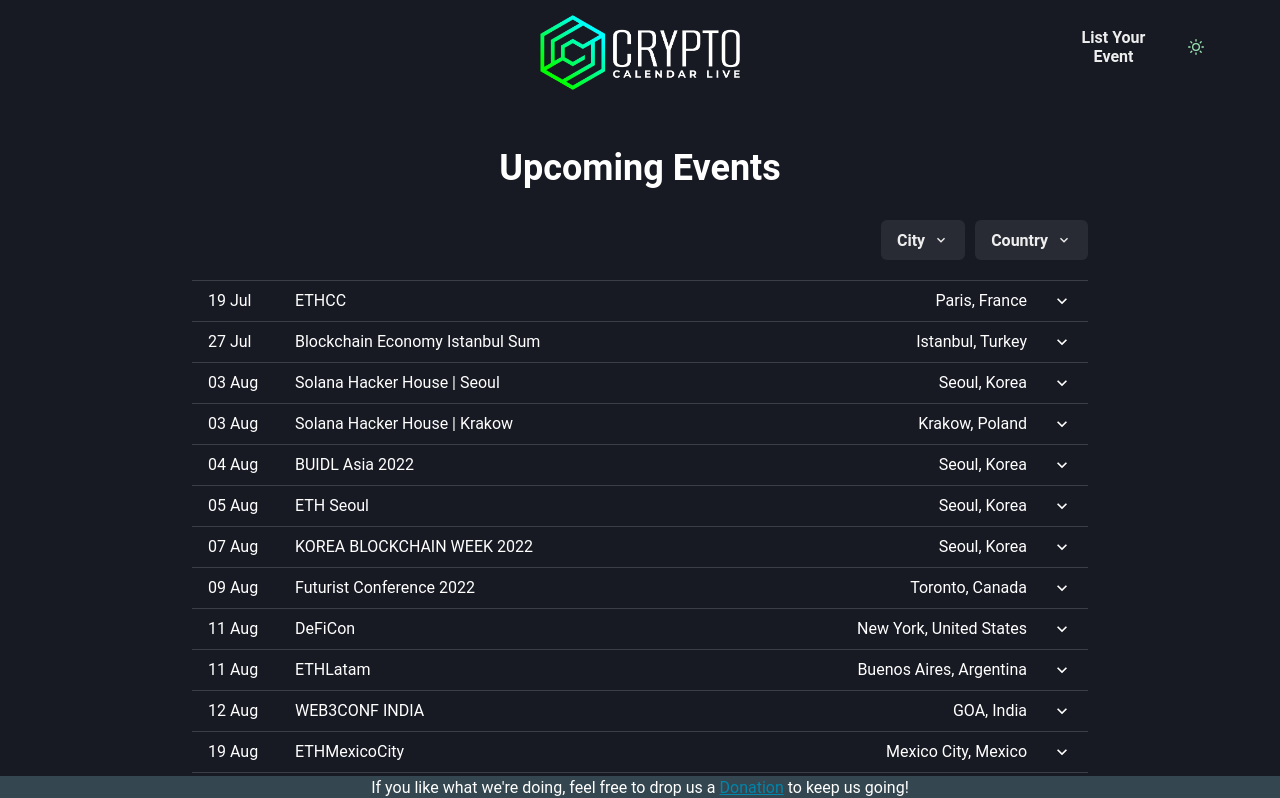
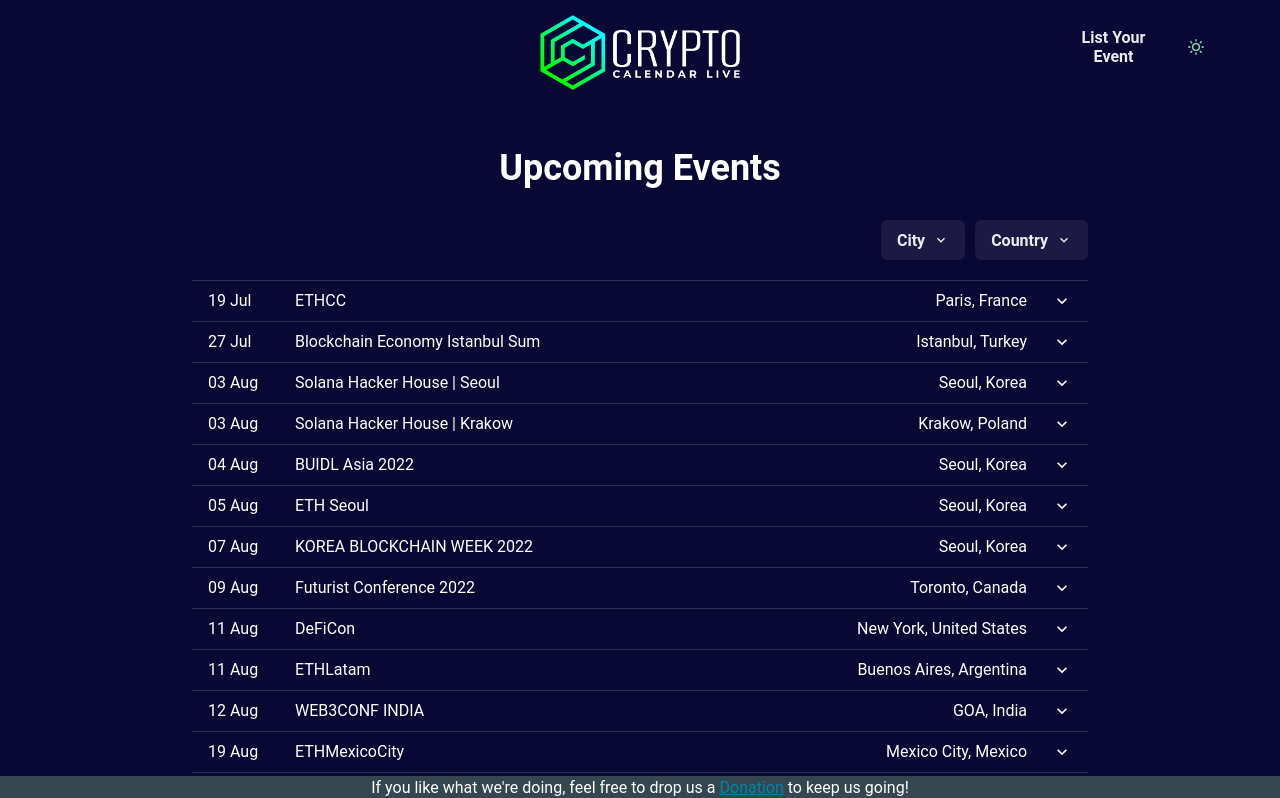
Before and after one commit to ocelot2123/cryptocalendar.live, a Next.js app: page / in a window 1280 px wide. Shown: the top 798 px of the page. Built offline with nearby package versions, Linux system fonts and the light colour scheme.

Commit message:
update bg color

```diff
--- a/src/components/Container.tsx
+++ b/src/components/Container.tsx
@@ -1,4 +1,4 @@
-import { Flex, FlexProps } from '@chakra-ui/react'
+import { Flex, FlexProps } from '@chakra-ui/react';
 
 export const Container = (props: FlexProps) => (
   <Flex
@@ -8,10 +8,10 @@
     bg="gray.50"
     color="black"
     _dark={{
-      bg: 'gray.900',
+      bg: '#090733',
       color: 'white',
     }}
     transition="all 0.15s ease-out"
     {...props}
   />
-)
+);
```
